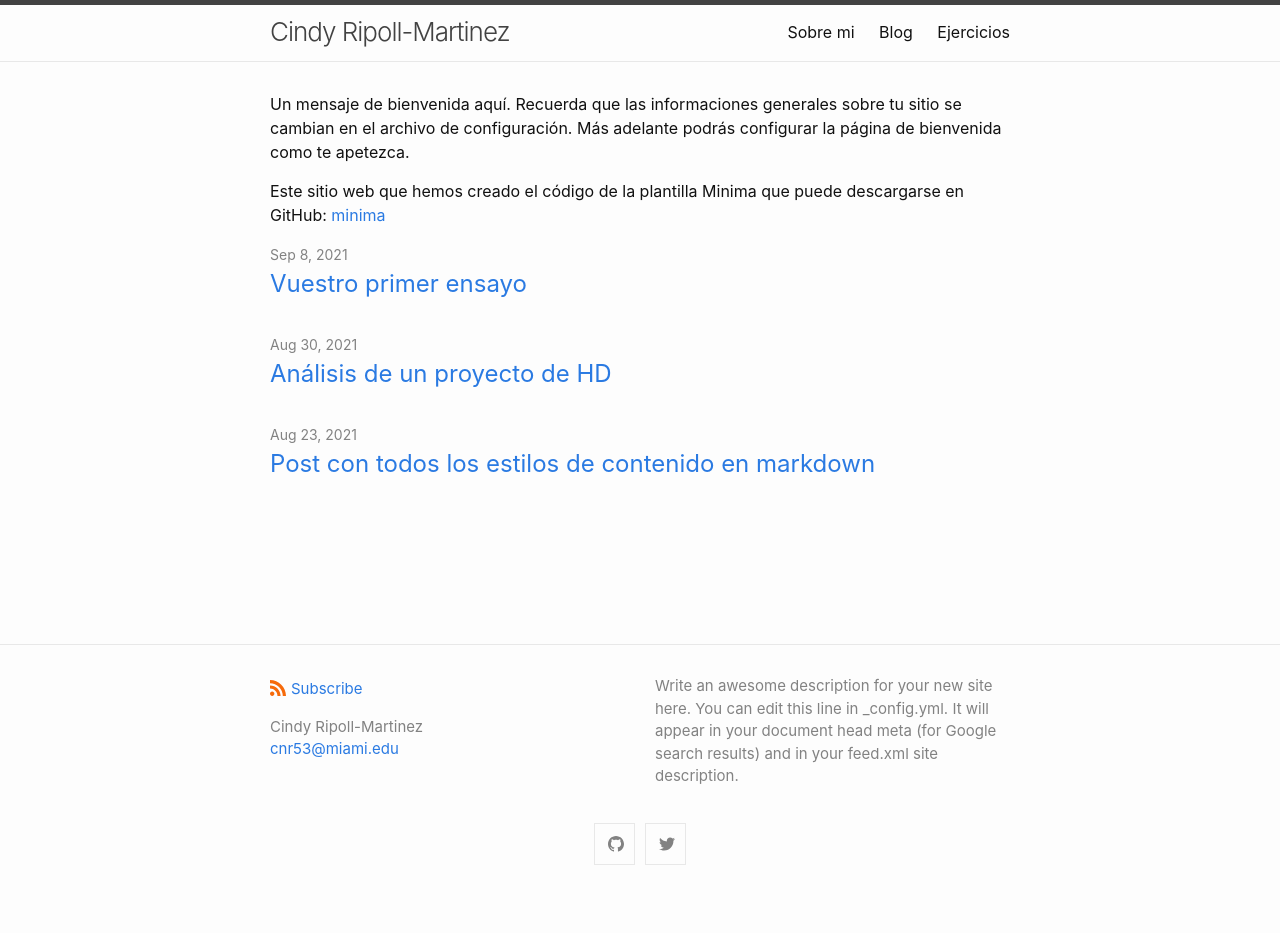
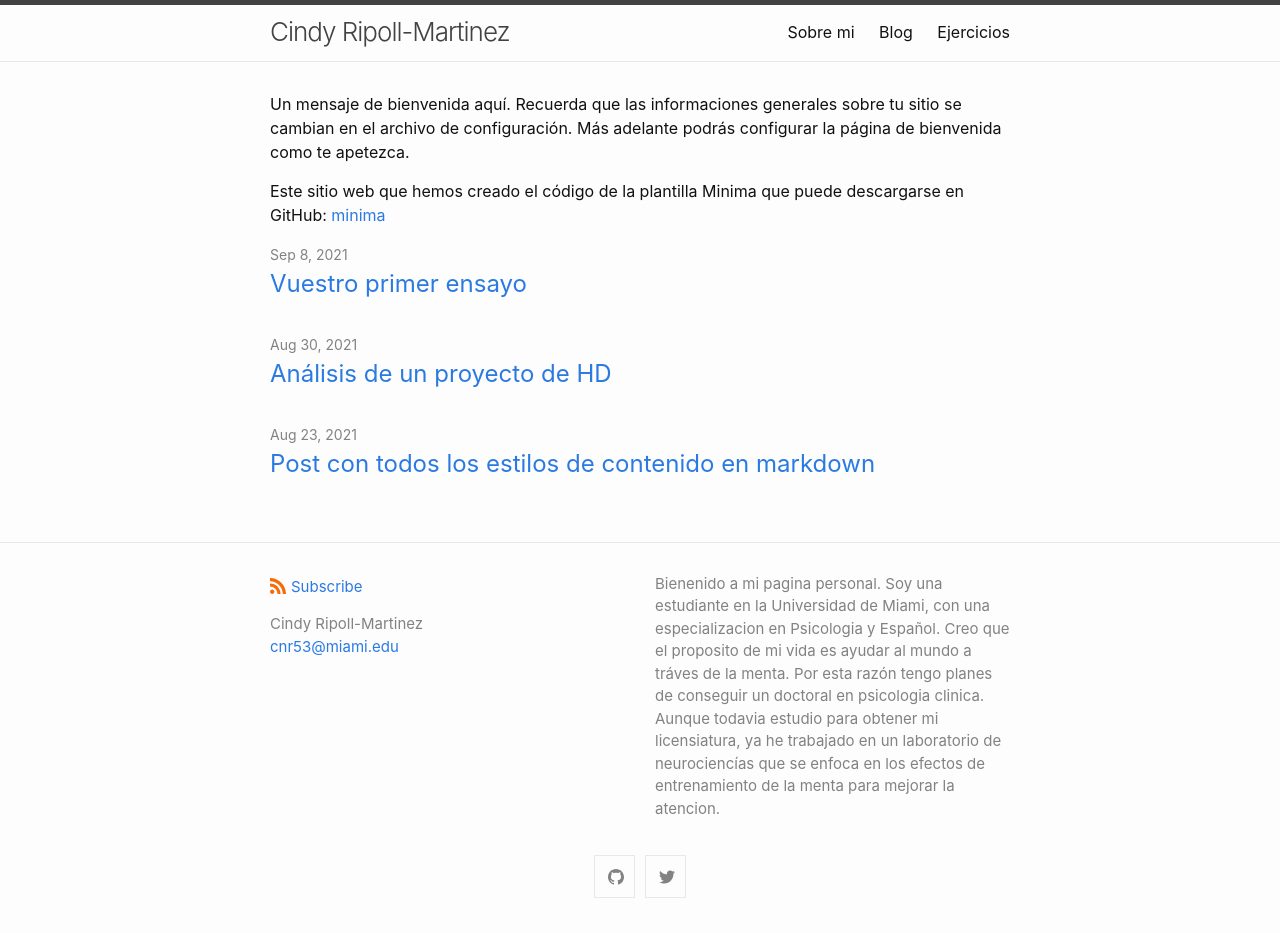
Before and after one commit to cindyripollm/cindyripollm.github.io, a Jekyll site: the page built from index.md, in a window 1280 px wide. Built offline with Jekyll 4.4.1, drawn with Linux system fonts in a browser that asks for light colours; before the commit the page ends 900 px from its top, so only the background shows below that.

Commit message:
Update _config.yml

```diff
--- a/_config.yml
+++ b/_config.yml
@@ -3,9 +3,9 @@
   name: Cindy Ripoll-Martinez
   email: cnr53@miami.edu
 description: > # this means to ignore newlines until "show_excerpts:"
-  Write an awesome description for your new site here. You can edit this
-  line in _config.yml. It will appear in your document head meta (for
-  Google search results) and in your feed.xml site description.
+  Bienenido a mi pagina personal. Soy una estudiante en la Universidad de Miami, con una especializacion en Psicologia y Español. Creo que el proposito de mi vida
+  es ayudar al mundo a tráves de la menta. Por esta razón tengo planes de conseguir un doctoral en psicologia clinica. Aunque todavia estudio para obtener mi
+  licensiatura, ya he trabajado en un laboratorio de neurociencías que se enfoca en los efectos de entrenamiento de la menta para mejorar la atencion.
 
 show_excerpts: false # set to true to show excerpts on the homepage
 
```
